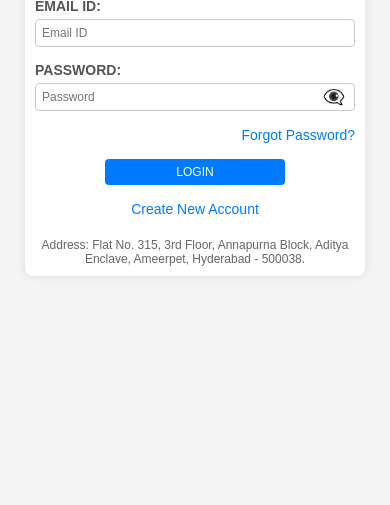
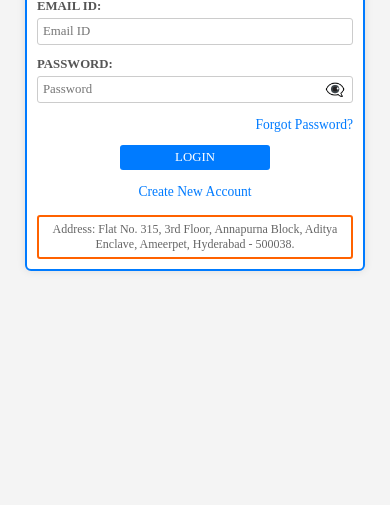
Before and after one commit to Sashank7117/KPH-Training-, a plain HTML site: page index.html in a window 390 px wide. Shown: the part 339-844 px from the top of the page. Drawn offline with Linux system fonts and the light colour scheme; a script that the page names is missing.

Commit message:
Update styles.css
3v

```diff
--- a/styles.css
+++ b/styles.css
@@ -5,43 +5,50 @@
 }
 
 body {
-    font-family: Arial, sans-serif;
+    font-family: 'Times New Roman', Times, serif;
     background-color: #f4f4f4;
     display: flex;
     justify-content: center;
     align-items: center;
     min-height: 100vh;
     margin: 0;
-    padding: 20px;
+    padding: 15px;
 }
 
 .container {
     width: 100%;
-    max-width: 600px;
+    max-width: 500px;
     margin: 0 auto;
 }
 
 .form-section {
     background-color: #fff;
-    padding: 20px;
-    border-radius: 8px;
-    box-shadow: 0 0 10px rgba(0, 0, 0, 0.1);
-    margin-bottom: 20px;
+    padding: 15px;
+    border-radius: 6px;
+    box-shadow: 0 0 8px rgba(0, 0, 0, 0.1);
+    margin-bottom: 15px;
+    border: 2px solid #007bff;
+    transition: border-color 0.3s;
+}
+
+.form-section:hover {
+    border-color: #ff6200;
 }
 
 .page-heading {
     text-align: center;
-    margin-bottom: 20px;
+    margin-bottom: 15px;
     color: #333;
+    font-size: 1.5em;
 }
 
 .logo-container {
     text-align: center;
-    margin-bottom: 20px;
+    margin-bottom: 15px;
 }
 
 .logo {
-    max-width: 150px;
+    max-width: 120px;
     height: auto;
 }
 
@@ -50,14 +57,15 @@ body {
 }
 
 .form-group {
-    margin-bottom: 15px;
+    margin-bottom: 12px;
 }
 
 .form-group label {
     display: block;
-    margin-bottom: 5px;
+    margin-bottom: 4px;
     font-weight: bold;
     color: #555;
+    font-size: 0.9em;
 }
 
 .input-container {
@@ -70,38 +78,39 @@ body {
 .input-container select,
 .input-container textarea {
     width: 100%;
-    padding: 10px;
+    padding: 8px;
     border: 1px solid #ccc;
-    border-radius: 4px;
-    font-size: 16px;
+    border-radius: 3px;
+    font-size: 0.9em;
     box-sizing: border-box;
+    font-family: 'Times New Roman', Times, serif;
 }
 
 .input-container select {
-    height: 40px;
+    height: 35px;
 }
 
 .input-container textarea {
     resize: vertical;
-    height: 80px;
+    height: 60px;
 }
 
 .input-container .eye-icon {
     position: absolute;
-    right: 10px;
+    right: 8px;
     cursor: pointer;
-    font-size: 18px;
+    font-size: 16px;
 }
 
 .forgot-password-container {
     text-align: right;
-    margin-bottom: 15px;
+    margin-bottom: 12px;
 }
 
 .forgot-password {
     color: #007bff;
     text-decoration: none;
-    font-size: 14px;
+    font-size: 0.85em;
 }
 
 .forgot-password:hover {
@@ -111,8 +120,8 @@ body {
 .button-container {
     display: flex;
     justify-content: center;
-    gap: 10px;
-    margin-bottom: 15px;
+    gap: 8px;
+    margin-bottom: 12px;
     flex-wrap: wrap;
 }
 
@@ -120,11 +129,12 @@ body {
     background-color: #007bff;
     color: #fff;
     border: none;
-    padding: 10px 20px;
-    border-radius: 4px;
+    padding: 8px 16px;
+    border-radius: 3px;
     cursor: pointer;
-    font-size: 16px;
+    font-size: 0.9em;
     transition: background-color 0.3s;
+    font-family: 'Times New Roman', Times, serif;
 }
 
 .signup-btn.form-btn:hover {
@@ -138,7 +148,7 @@ body {
 .create-account-link a {
     color: #007bff;
     text-decoration: none;
-    font-size: 14px;
+    font-size: 0.85em;
 }
 
 .create-account-link a:hover {
@@ -147,9 +157,12 @@ body {
 
 .address-section {
     text-align: center;
-    margin-top: 20px;
+    margin-top: 15px;
     color: #666;
-    font-size: 14px;
+    font-size: 0.85em;
+    border: 2px solid #ff6200;
+    padding: 5px;
+    border-radius: 3px;
 }
 
 .form-group.centered {
@@ -158,63 +171,65 @@ body {
 
 .form-group.centered label {
     display: inline-block;
-    margin-bottom: 10px;
+    margin-bottom: 8px;
 }
 
 .access-container {
     display: flex;
     justify-content: center;
-    gap: 15px;
+    gap: 10px;
     flex-wrap: wrap;
 }
 
-.checkbox-wrapper {
-    position: relative;
-}
-
-.checkbox-label {
+.access-option {
     display: flex;
     align-items: center;
     gap: 5px;
-    cursor: pointer;
-    font-size: 14px;
+    font-size: 0.85em;
     color: #555;
 }
 
-.checkbox-label input {
+.access-option input {
     margin-right: 5px;
 }
 
-.checkmark {
-    display: none;
-    color: #28a745;
-    font-size: 16px;
+.form-selection-box {
+    border: 2px solid #007bff;
+    padding: 10px;
+    border-radius: 3px;
+    margin-bottom: 15px;
+    transition: border-color 0.3s;
+}
+
+.form-selection-box:hover {
+    border-color: #ff6200;
 }
 
 /* Responsive adjustments */
 @media (max-width: 768px) {
     .container {
-        padding: 10px;
+        padding: 8px;
+        max-width: 450px;
     }
 
     .form-section {
-        padding: 15px;
+        padding: 12px;
     }
 
     .logo {
-        max-width: 120px;
+        max-width: 100px;
     }
 
     .input-container input,
     .input-container select,
     .input-container textarea {
-        font-size: 14px;
-        padding: 8px;
+        font-size: 0.85em;
+        padding: 6px;
     }
 
     .signup-btn.form-btn {
-        font-size: 14px;
-        padding: 8px 16px;
+        font-size: 0.85em;
+        padding: 6px 12px;
     }
 
     .button-container {
@@ -225,13 +240,14 @@ body {
 
     .button-container button {
         width: auto;
-        min-width: 120px;
+        min-width: 100px;
     }
 }
 
 @media (max-width: 480px) {
     .container {
         padding: 5px;
+        max-width: 350px;
     }
 
     .form-section {
@@ -239,27 +255,27 @@ body {
     }
 
     .logo {
-        max-width: 100px;
+        max-width: 80px;
     }
 
     .page-heading {
-        font-size: 20px;
+        font-size: 1.2em;
     }
 
     .form-group label {
-        font-size: 14px;
+        font-size: 0.8em;
     }
 
     .input-container input,
     .input-container select,
     .input-container textarea {
-        font-size: 12px;
-        padding: 6px;
+        font-size: 0.8em;
+        padding: 5px;
     }
 
     .signup-btn.form-btn {
-        font-size: 12px;
-        padding: 6px 12px;
+        font-size: 0.8em;
+        padding: 5px 10px;
     }
 
     .button-container {
@@ -270,10 +286,10 @@ body {
 
     .button-container button {
         width: 100%;
-        max-width: 180px;
+        max-width: 150px;
     }
 
     .address-section {
-        font-size: 12px;
+        font-size: 0.75em;
     }
 }
```
